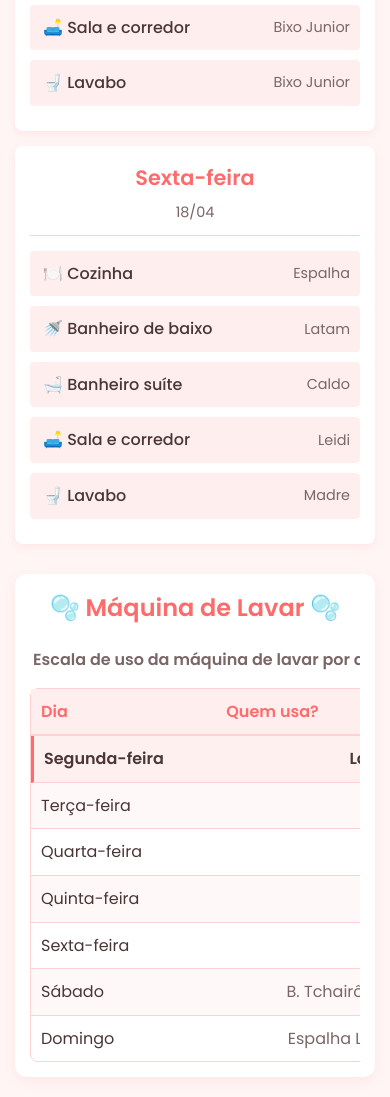
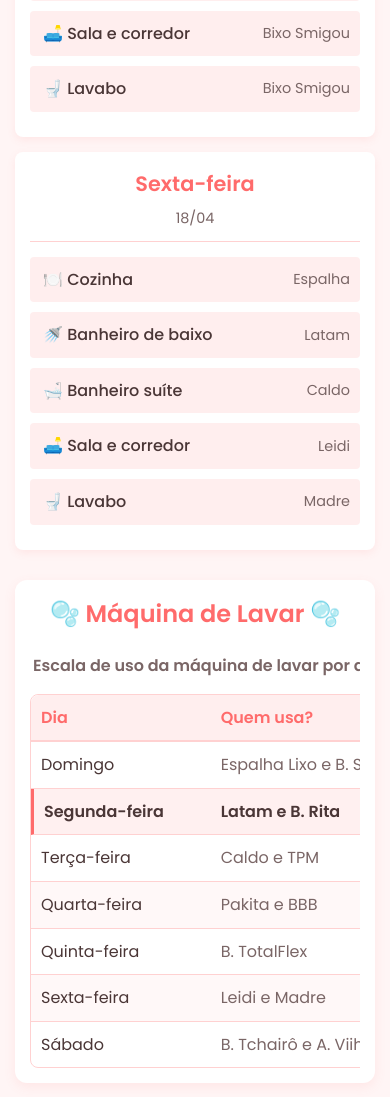
Before and after one commit to ThallesFelipe/Escalas-Tabajara, a plain HTML site: page index.html in a window 390 px wide. Shown: the part 900-1997 px from the top of the page. Drawn offline with Linux system fonts and the light colour scheme.

Commit message:
Refactor schedule logic and refine UI styles
Updates schedule data for Wednesday and Sunday.
Reorders washing schedule table to start on Sunday, simplifying current day highlighting logic.
Improves theme toggle button appearance with better centering and smoother hover animation.
Refines washing schedule table header styling with rounded corners and consistent text alignment.

```diff
--- a/app.js
+++ b/app.js
@@ -26,10 +26,10 @@ const scheduleData = {
         { cozinha: "Agregado ViihTube", banhBaixo: "Bixo Tchairô", banhSuite: "Pakita", sala: "Bixo Rita", lavabo: "Bixo Rita" }
     ],
     wednesday: [
-        { cozinha: "BBB", banhBaixo: "TPM", banhSuite: "Bixo TotalFlex", sala: "Bixo Junior", lavabo: "Bixo Junior" },
-        { cozinha: "Bixo Junior", banhBaixo: "BBB", banhSuite: "TPM", sala: "Bixo TotalFlex", lavabo: "Bixo TotalFlex" },
-        { cozinha: "Bixo TotalFlex", banhBaixo: "Bixo Junior", banhSuite: "BBB", sala: "TPM", lavabo: "TPM" },
-        { cozinha: "TPM", banhBaixo: "Bixo TotalFlex", banhSuite: "Bixo Junior", sala: "BBB", lavabo: "BBB" }
+        { cozinha: "BBB", banhBaixo: "TPM", banhSuite: "Bixo TotalFlex", sala: "Bixo Smigou", lavabo: "Bixo Smigou" },
+        { cozinha: "Bixo Smigou", banhBaixo: "BBB", banhSuite: "TPM", sala: "Bixo TotalFlex", lavabo: "Bixo TotalFlex" },
+        { cozinha: "Bixo TotalFlex", banhBaixo: "Bixo Smigou", banhSuite: "BBB", sala: "TPM", lavabo: "TPM" },
+        { cozinha: "TPM", banhBaixo: "Bixo TotalFlex", banhSuite: "Bixo Smigou", sala: "BBB", lavabo: "BBB" }
     ],
     friday: [
         { cozinha: "Leidi", banhBaixo: "Madre", banhSuite: "Espalha", sala: "Latam", lavabo: "Caldo" },
@@ -288,7 +288,7 @@ const highlightCurrentWashingDay = () => {
         }
 
         const today = new Date();
-        const dayOfWeek = today.getDay(); // 0 = Domingo, 1 = Segunda, etc.
+        const dayOfWeek = today.getDay(); // 0 = Domingo, 1 = Segunda, ..., 6 = Sábado
 
         const rows = DOM.washingTableBody.querySelectorAll('tr');
         if (rows.length !== 7) {
@@ -299,9 +299,9 @@ const highlightCurrentWashingDay = () => {
         // Remove destaque de qualquer linha que possa ter
         rows.forEach(row => row.classList.remove('current-day'));
 
-        // Mapeia o índice do dia da semana (0-6) para o índice da linha da tabela (0-6)
-        // Tabela HTML: 0=Seg, 1=Ter, ..., 6=Dom
-        const rowIndex = (dayOfWeek === 0) ? 6 : dayOfWeek - 1;
+        // Mapeia o índice do dia da semana (0-6) diretamente para o índice da linha da tabela (0-6)
+        // Nova Tabela HTML: 0=Dom, 1=Seg, ..., 6=Sáb
+        const rowIndex = dayOfWeek; // O índice agora corresponde diretamente
 
         // Adiciona a classe de destaque à linha correspondente, se existir
         if (rows[rowIndex]) {
--- a/index.html
+++ b/index.html
@@ -43,6 +43,11 @@
                         </tr>
                     </thead>
                     <tbody>
+                        <!-- Reordenado para começar no Domingo -->
+                        <tr>
+                            <td>Domingo</td>
+                            <td>Espalha Lixo e B. Smigou</td>
+                        </tr>
                         <tr>
                             <td>Segunda-feira</td>
                             <td>Latam e B. Rita</td>
@@ -67,10 +72,6 @@
                             <td>Sábado</td>
                             <td>B. Tchairô e A. ViihTube</td>
                         </tr>
-                        <tr>
-                            <td>Domingo</td>
-                            <td>Espalha Lixo e B. Junior</td>
-                        </tr>
                     </tbody>
                 </table>
             </div>
--- a/styles.css
+++ b/styles.css
@@ -160,25 +160,33 @@ main {
     border: none;
     font-size: var(--font-size-md);
     cursor: pointer;
-    padding: var(--spacing-xs);
-    /* Reduzir padding */
-    border-radius: 50%;
+    /* Definir width e height iguais para formar um quadrado */
+    width: 40px; /* Ajuste o tamanho conforme necessário */
+    height: 40px; /* Ajuste o tamanho conforme necessário */
+    padding: 0; /* Remover padding para não afetar o tamanho */
+    border-radius: 50%; /* Garante a forma circular */
     transition: background-color var(--transition-speed), transform var(--transition-speed);
     z-index: 100;
-    line-height: 1;
-    /* Evitar altura extra */
+    /* Usar flexbox para centralizar o ícone interno */
     display: flex;
-    /* Para centralizar o ícone */
     align-items: center;
     justify-content: center;
+    /* line-height: 1;  Removido, flexbox cuida do alinhamento */
+}
+
+.theme-toggle .theme-icon {
+    /* Garante que o ícone não tenha altura/largura extra */
+    line-height: 1;
+    display: block; /* Pode ajudar em alguns casos */
 }
 
 .theme-toggle:hover,
 .theme-toggle:focus-visible {
     /* Combinar hover e focus */
-    background-color: var(--color-hover);
+    background-color: var(--color-hover); /* Mantém o destaque de fundo */
+    /* Combina a translação vertical original com a escala para evitar o salto de posição */
+    /* Isso garante que o botão expanda a partir do seu centro já posicionado */
     transform: translateY(-50%) scale(1.1);
-    /* Efeito de escala no hover/focus */
 }
 
 .theme-toggle:focus {
@@ -338,8 +346,7 @@ main {
 .washing-schedule th,
 .washing-schedule td {
     padding: var(--spacing-sm) var(--spacing-md);
-    text-align: left;
-    /* Alinhar texto à esquerda */
+    text-align: left; /* Garante alinhamento à esquerda para todos */
     border-bottom: 1px solid var(--color-border);
     transition: background-color var(--transition-speed);
 }
@@ -351,12 +358,22 @@ main {
     /* Borda mais grossa no header */
     color: var(--color-primary);
     /* Destacar cabeçalho */
+    /* Remove border-top default if any browser adds it */
+    border-top: none;
+}
+
+/* Aplica o border-radius superior esquerdo ao primeiro th do thead */
+.washing-schedule thead th:first-child {
+    border-top-left-radius: var(--border-radius-md);
+}
+
+/* Aplica o border-radius superior direito ao último th do thead */
+.washing-schedule thead th:last-child {
+    border-top-right-radius: var(--border-radius-md);
 }
 
 .washing-schedule td:last-child {
-    /* Alinhar responsável à direita */
-    text-align: right;
-    color: var(--color-text-secondary);
+    color: var(--color-text-secondary); /* Mantém a cor secundária */
 }
 
 .washing-schedule tbody tr:last-child td {
@@ -437,6 +454,12 @@ main {
         transform: none;
         /* Remover transform */
         margin-top: var(--spacing-xs);
+        /* Manter o tamanho definido ou ajustar se necessário */
+        /* width: 36px; */ /* Exemplo de ajuste para mobile */
+        /* height: 36px; */ /* Exemplo de ajuste para mobile */
+        /* Garantir centralização no fluxo normal */
+        margin-left: auto;
+        margin-right: auto;
     }
 
     .schedule-container {
```
